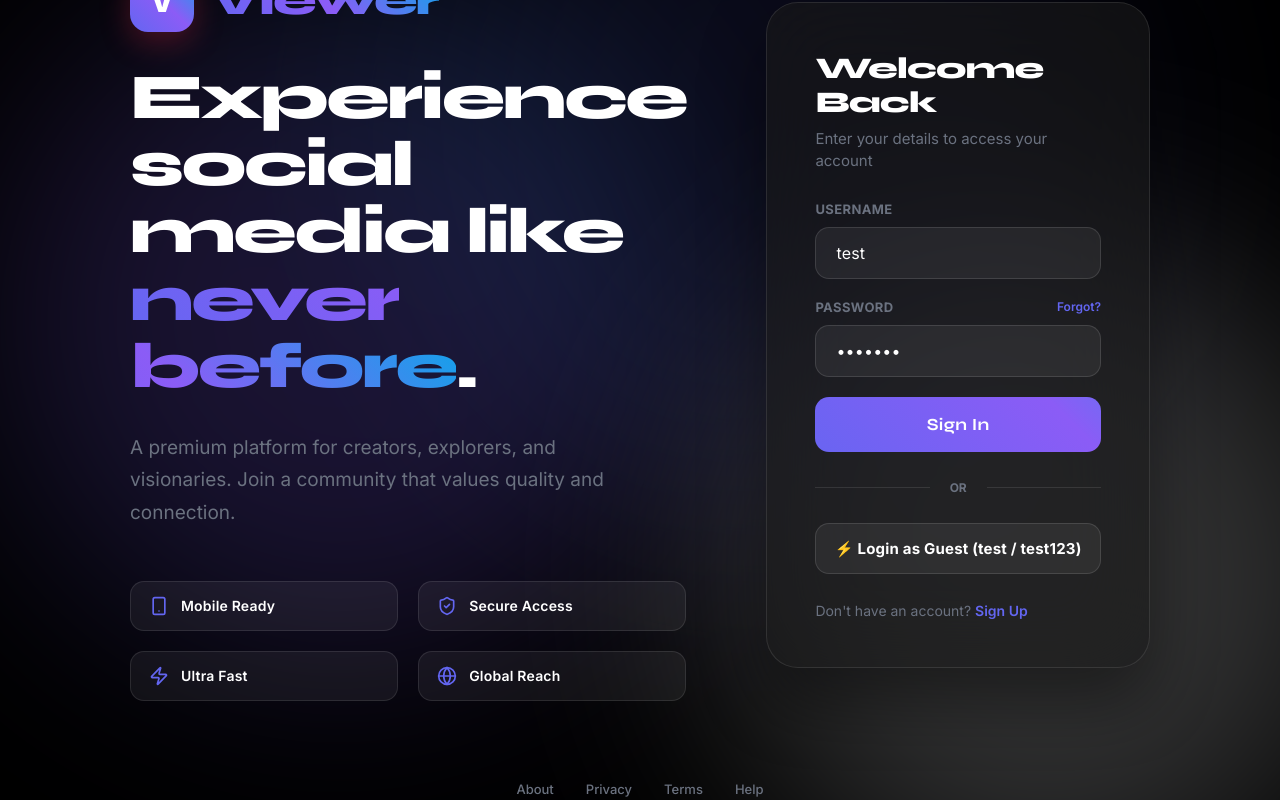
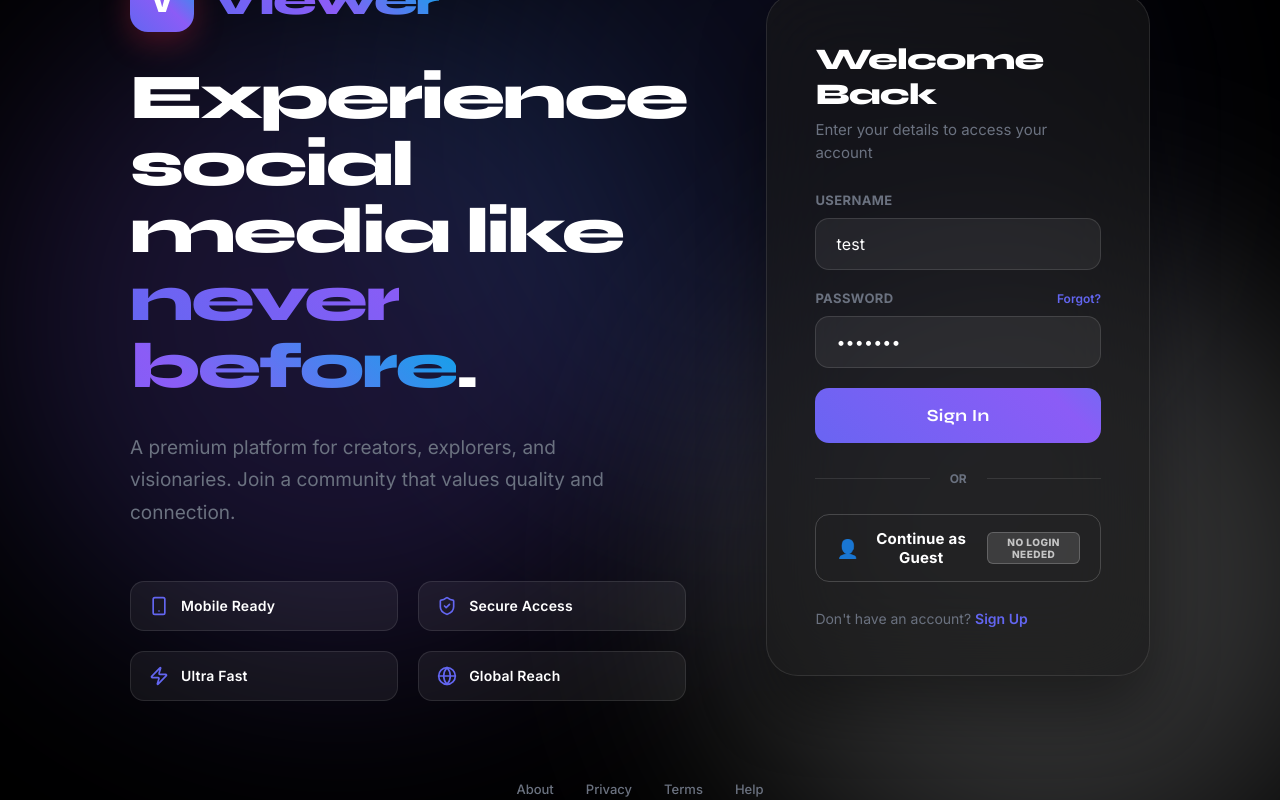
Before and after one commit to asterexplorer/viewer-social, a Next.js app: page / in a window 1280 px wide. Built offline with nearby package versions, Linux system fonts and the light colour scheme; no server answers.

Commit message:
Fix guest mode: Guest button directly creates a full server session smoothly without requiring users to type ID or password

```diff
--- a/src/app/LandingPage.module.css
+++ b/src/app/LandingPage.module.css
@@ -267,20 +267,47 @@
 
 .guestBtn {
     width: 100%;
-    background: rgba(255, 255, 255, 0.06);
-    border: 1px solid rgba(255, 255, 255, 0.12);
+    background: transparent;
+    border: 1.5px solid rgba(255, 255, 255, 0.18);
     color: white;
     font-weight: 700;
-    padding: 15px;
+    padding: 14px 20px;
     border-radius: 14px;
     font-size: 15px;
-    transition: all 0.2s;
+    transition: all 0.3s cubic-bezier(0.34, 1.56, 0.64, 1);
     letter-spacing: 0.2px;
+    display: flex;
+    align-items: center;
+    justify-content: center;
+    gap: 10px;
+    position: relative;
+    cursor: pointer;
 }
 
 .guestBtn:hover {
-    background: rgba(255, 255, 255, 0.1);
+    background: rgba(255, 255, 255, 0.08);
+    border-color: rgba(255, 255, 255, 0.35);
+    transform: translateY(-2px);
+    box-shadow: 0 8px 24px rgba(0, 0, 0, 0.2);
 }
+
+.guestBtnIcon {
+    font-size: 18px;
+}
+
+.guestBtnBadge {
+    font-size: 10px;
+    font-weight: 800;
+    letter-spacing: 0.5px;
+    text-transform: uppercase;
+    background: rgba(255, 255, 255, 0.12);
+    border: 1px solid rgba(255, 255, 255, 0.2);
+    color: rgba(255, 255, 255, 0.7);
+    padding: 3px 8px;
+    border-radius: 6px;
+    margin-left: 4px;
+}
+
 
 .signupText {
     font-size: 14px;
--- a/src/app/LandingPage.tsx
+++ b/src/app/LandingPage.tsx
@@ -201,13 +201,18 @@ const LandingPage: React.FC<LandingPageProps> = ({ onLogin }) => {
                             <div className={styles.alternativeActions}>
                                 <button
                                     className={styles.guestBtn}
-                                    onClick={() => loginWithCredentials('test', 'test123')}
+                                    onClick={(e) => {
+                                        e.preventDefault();
+                                        loginWithCredentials('test', 'test123');
+                                    }}
                                     disabled={isLoading}
-
                                 >
-                                    ⚡ Login as Guest (test / test123)
+                                    <span className={styles.guestBtnIcon}>👤</span>
+                                    Continue as Guest
+                                    <span className={styles.guestBtnBadge}>No login needed</span>
                                 </button>
                             </div>
+
 
                             <p className={styles.signupText}>
                                 Don&apos;t have an account? <a href="#" className={styles.link}>Sign Up</a>
```
